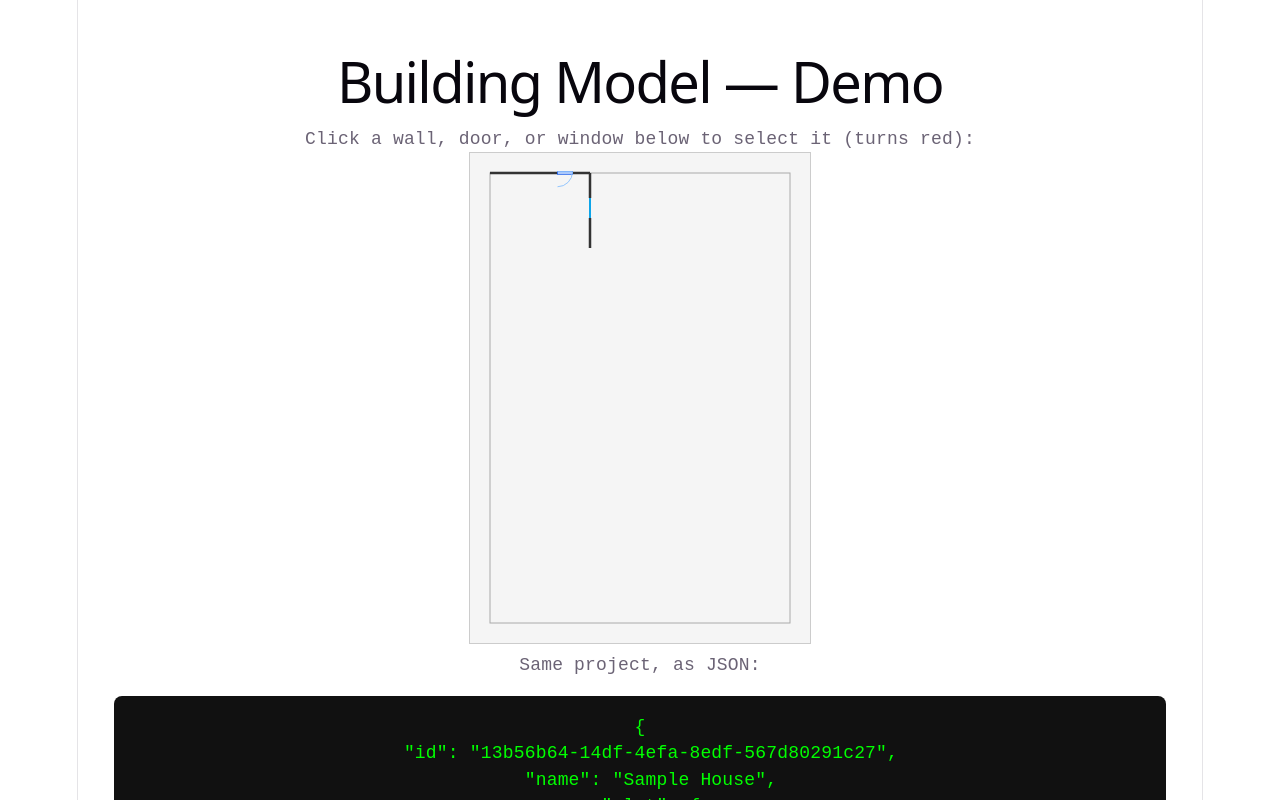
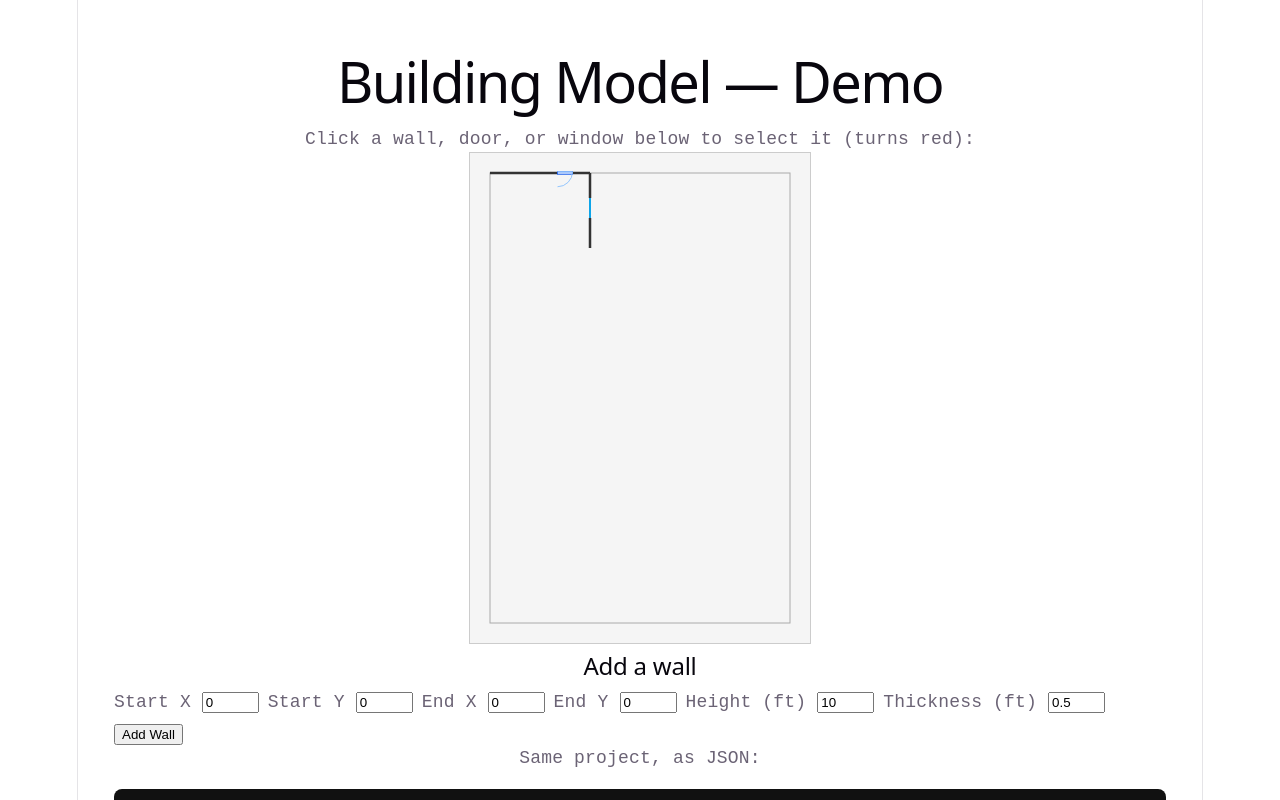
Before and after one commit to Phoenixxfr/building-app, a React (Vite) app in the folder frontend/: page / in a window 1280 px wide. Shown: the top 800 px of the page. Built offline with nearby package versions, Linux system fonts and the light colour scheme.

Commit message:
Add wall creation form and delete wall (with hosted doors/windows)

```diff
--- a/frontend/src/App.tsx
+++ b/frontend/src/App.tsx
@@ -5,6 +5,7 @@ import {
   addLevel,
   createWall,
   addWall,
+  removeWall,
   createDoor,
   addDoor,
   createWindow,
@@ -64,10 +65,57 @@ function buildSampleProject() {
 }
 
 function App() {
-    const [project] = useState(() => buildSampleProject());
+  const [project, setProject] = useState(() => buildSampleProject());
   const canvasRef = useRef<HTMLCanvasElement>(null);
   const canvasSize = canvasSizeForPlot(project.plot, CANVAS_MARGIN_PX);
   const [selection, setSelection] = useState<Selection>(null);
+
+  const [startX, setStartX] = useState("0");
+  const [startY, setStartY] = useState("0");
+  const [endX, setEndX] = useState("0");
+  const [endY, setEndY] = useState("0");
+  const [heightFt, setHeightFt] = useState("10");
+  const [thicknessFt, setThicknessFt] = useState("0.5");
+
+  function handleAddWall(e: React.FormEvent) {
+    e.preventDefault();
+
+    const parsed = {
+      startX: parseFloat(startX),
+      startY: parseFloat(startY),
+      endX: parseFloat(endX),
+      endY: parseFloat(endY),
+      heightFt: parseFloat(heightFt),
+      thicknessFt: parseFloat(thicknessFt),
+    };
+
+    const allValid = Object.values(parsed).every((n) => Number.isFinite(n));
+    if (!allValid || parsed.heightFt <= 0 || parsed.thicknessFt <= 0) {
+      alert("Please enter valid numbers (height and thickness must be positive).");
+      return;
+    }
+
+    const level = project.levels[0];
+    if (!level) {
+      alert("No level exists to add a wall to.");
+      return;
+    }
+
+    const newWall = createWall(
+      level.id,
+      { x: parsed.startX, y: parsed.startY },
+      { x: parsed.endX, y: parsed.endY },
+      parsed.heightFt,
+      parsed.thicknessFt
+    );
+    setProject((p) => addWall(p, newWall));
+  }
+
+  function handleDeleteWall() {
+    if (selection?.type !== "wall") return;
+    setProject((p) => removeWall(p, selection.id));
+    setSelection(null);
+  }
 
   useEffect(() => {
     const canvas = canvasRef.current;
@@ -81,7 +129,7 @@ function App() {
 
     drawPlot(ctx, project.plot);
 
-       for (const wall of project.walls) {
+    for (const wall of project.walls) {
       const wallDoors = project.doors.filter((d) => d.hostWallId === wall.id);
       const wallWindows = project.windows.filter((w) => w.hostWallId === wall.id);
       drawWall(ctx, wall, wallDoors, wallWindows, selection?.type === "wall" && selection.id === wall.id);
@@ -101,6 +149,7 @@ function App() {
       }
     }
   }, [project, selection]);
+
   function handleCanvasClick(e: React.MouseEvent<HTMLCanvasElement>) {
     const canvas = canvasRef.current;
     if (!canvas) return;
@@ -108,7 +157,7 @@ function App() {
     const clickXFt = (e.clientX - rect.left - CANVAS_MARGIN_PX) / PIXELS_PER_FOOT;
     const clickYFt = (e.clientY - rect.top - CANVAS_MARGIN_PX) / PIXELS_PER_FOOT;
 
-        const clickPoint = { x: clickXFt, y: clickYFt };
+    const clickPoint = { x: clickXFt, y: clickYFt };
     const HIT_TOLERANCE_FT = 2;
 
     const clickedDoor = project.doors.find((door) => {
@@ -153,7 +202,7 @@ function App() {
     <div style={{ padding: "2rem", fontFamily: "monospace" }}>
       <h1>Building Model — Demo</h1>
 
-            <p>Click a wall, door, or window below to select it (turns red):</p>
+      <p>Click a wall, door, or window below to select it (turns red):</p>
       <canvas
         ref={canvasRef}
         width={canvasSize.width}
@@ -161,8 +210,11 @@ function App() {
         style={{ background: "#f5f5f5", border: "1px solid #ccc", cursor: "pointer" }}
         onClick={handleCanvasClick}
       />
-                        {selectedWallLengthFt !== null && (
-        <p>Selected wall length: {selectedWallLengthFt.toFixed(1)} ft</p>
+            {selectedWallLengthFt !== null && (
+        <p>
+          Selected wall length: {selectedWallLengthFt.toFixed(1)} ft{" "}
+          <button onClick={handleDeleteWall}>Delete Wall</button>
+        </p>
       )}
       {selectedDoor && (
         <p>
@@ -174,6 +226,29 @@ function App() {
           Selected window: {selectedWindow.widthFt} ft wide, {selectedWindow.heightFt} ft high
         </p>
       )}
+
+      <h2>Add a wall</h2>
+      <form onSubmit={handleAddWall} style={{ display: "flex", gap: "0.5rem", flexWrap: "wrap", alignItems: "center" }}>
+        <label>
+          Start X <input value={startX} onChange={(e) => setStartX(e.target.value)} size={4} />
+        </label>
+        <label>
+          Start Y <input value={startY} onChange={(e) => setStartY(e.target.value)} size={4} />
+        </label>
+        <label>
+          End X <input value={endX} onChange={(e) => setEndX(e.target.value)} size={4} />
+        </label>
+        <label>
+          End Y <input value={endY} onChange={(e) => setEndY(e.target.value)} size={4} />
+        </label>
+        <label>
+          Height (ft) <input value={heightFt} onChange={(e) => setHeightFt(e.target.value)} size={4} />
+        </label>
+        <label>
+          Thickness (ft) <input value={thicknessFt} onChange={(e) => setThicknessFt(e.target.value)} size={4} />
+        </label>
+        <button type="submit">Add Wall</button>
+      </form>
 
       <p>Same project, as JSON:</p>
       <pre
--- a/frontend/src/model/types.ts
+++ b/frontend/src/model/types.ts
@@ -149,6 +149,20 @@ export function addWall(project: Project, wall: Wall): Project {
 }
 
 /**
+ * Returns a new Project with the given wall removed, along with any
+ * doors/windows hosted on it (otherwise they'd be left pointing at a
+ * wall that no longer exists).
+ */
+export function removeWall(project: Project, wallId: string): Project {
+  return {
+    ...project,
+    walls: project.walls.filter((w) => w.id !== wallId),
+    doors: project.doors.filter((d) => d.hostWallId !== wallId),
+    windows: project.windows.filter((w) => w.hostWallId !== wallId),
+  };
+}
+
+/**
  * A door, hosted by a wall.
  *
  * References its Wall by ID (hostWallId) rather than nesting the Wall
```
Also changed, not shown: 1 other file (tests, documents, lock files or other folders).
